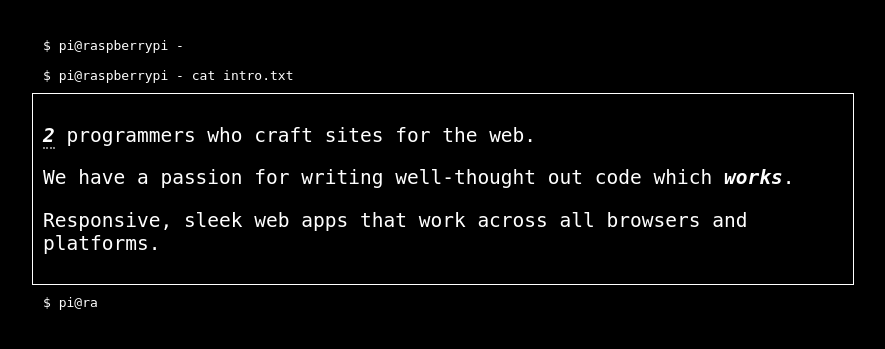
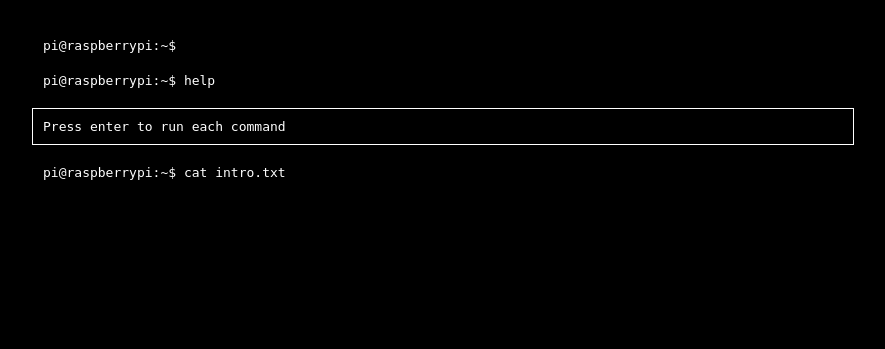
Before and after one commit to itsapi/dvbris.com, a PHP site: page / in a window 1280 px wide. Shown: the top 349 px of the page, without its empty margins (197-1082 px from the left). Run offline with PHP 8.4, Linux system fonts and the light colour scheme; some libraries are stand-ins or nearby versions.

Commit message:
Site functions much better

```diff
--- a/css/style.css
+++ b/css/style.css
@@ -24,30 +24,28 @@ body {
 	border-bottom: 2px #888 dotted;
 }
 #intro {
-	font-size: 1.5em;
+	/*font-size: 1.5em;*/
 }
 #sites ul {
 	padding-left: 10px;
 }
 #sites li {
 	list-style: none;
-	position: relative;
 }
 #sites li:before {
 	content: '- ';
 }
 #sites li span {
-	position: absolute;
 	left: 19em;
 }
 #sites li span:before {
 	content: '\003C- ';
 }
 #sites li a {
-	position: absolute;
 	left: 1em;
 	width: 19em;
 }
-#intro, #sites {
+.text:not(.bash) {
 	border: 1px #fff solid;
+	margin: 10px auto;
 }
--- a/index.html
+++ b/index.html
@@ -9,11 +9,16 @@
 		<script src="js/main.js"></script>
 	</head>
 	<body>
+		<section class="text bash">pi@raspberrypi:~$</section>
+		<section class="text bash">pi@raspberrypi:~$ help</section>
+		<section class="text">Press enter to run each command</section>
+		<section class="text bash">pi@raspberrypi:~$ cat intro.txt</section>
 		<section class="text" id="intro">
 			<p><em class="link" title="Grit96, Olls">2</em> programmers who craft sites for the web.</p>
 			<p>We have a passion for writing well-thought out code which <em>works</em>.</p>
 			<p>Responsive, sleek web apps that work across all browsers and platforms.</p>
 		</section>
+		<section class="text bash">pi@raspberrypi:~$ cat sites.txt</section>
 		<section class="text" id="sites">
 			<h3>Sites We've Built...</h3>
 			<h4>...For Ourselves...</h4>
@@ -25,6 +30,7 @@
 			<h4>...And For Others</h4>
 			<ul>
 				<li><a href="http://dvbris.no-ip.org/webDesign/MrDorph">dvbris.no-ip.org/webDesign/MrDorph</a> <span>A gaming clan community</span></li>
+				<li><a href="http://dvbris.no-ip.org/webDesign/coderqi">dvbris.no-ip.org/webDesign/coderqi</a> <span>A second hand car search engine</span></li>
 			</ul>
 		</section>
 	</body>
--- a/js/main.js
+++ b/js/main.js
@@ -1,30 +1,53 @@
-function teletype(el, animDelay, text, callback){
+$.fn.teletype = function(){
+	var $this = this;
+
+	text = $this.html();
+	$this.html('');
+	$this.show();
+
 	$.each(text.split(''), function(i, letter){
 		setTimeout(function(){
-			el.append(letter);
-		}, animDelay * i);
+			$this.html($this.html() + letter);
+		}, 50*i);
 	});
 	setTimeout(function(){
-		callback();
-	}, text.split('').length*animDelay);
+		console.log('stepComplete');
+		stepComplete = 1;
+		if (step < 3) doStep();
+	}, 50*text.split('').length);
 };
 
+function doStep() {
+	var $this = $('body').children('section');
+	step++;
+	console.log(step);
+	if ($this.filter(':nth-child('+step+')').hasClass('bash')){
+		$this.filter(':nth-child('+step+')').teletype();
+	} else {
+		$this.filter(':nth-child('+step+')').fadeIn('slow', function(){
+			if (step < $this.length){
+				doStep();
+			}
+		});
+	}
+}
+
+var stepComplete = 0;
+var step = 0;
+
+$(document).keypress(function(e){
+	if (e.which == 13){
+		console.log('pressed enter ' + step);
+		if (stepComplete){
+			stepComplete = 0;
+			if (step < $('body').children('section').length){
+				doStep();
+			}
+		}
+	}
+});
+
 $(document).ready(function(){
-	$('#intro, #sites').css('display', 'none');
-	$('body').prepend("<section class=\"text bash\"></section>");
-	teletype($('.bash:first-child'), 100, '$ pi@raspberrypi - ', function() {
-		$('.bash:first-child').append('<br><br>');
-		teletype($('.bash:first-child'), 100, '$ pi@raspberrypi - cat intro.txt', function() {
-			setTimeout(function(){
-				$('#intro').fadeIn('slow', function() {
-					$('#intro').after("<section class=\"text bash\"></section>");
-					teletype($('.bash:nth-child(3)'), 100, '$ pi@raspberrypi - cat sites.txt', function() {
-						setTimeout(function(){
-							$('#sites').fadeIn('slow');
-						}, 200);
-					});
-				});
-			}, 200);
-		});
-	});
+	$('section').hide();
+	doStep();
 });
```
